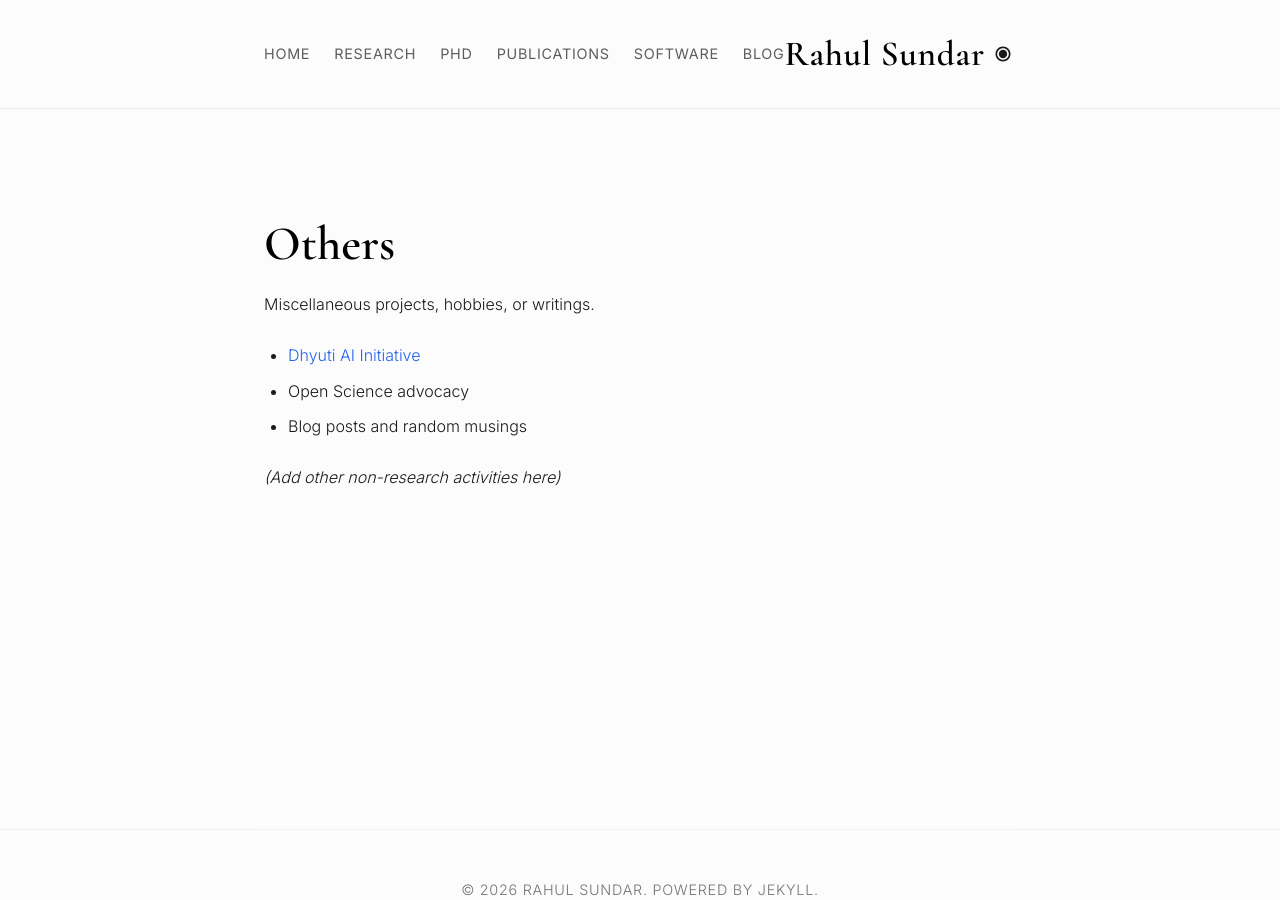
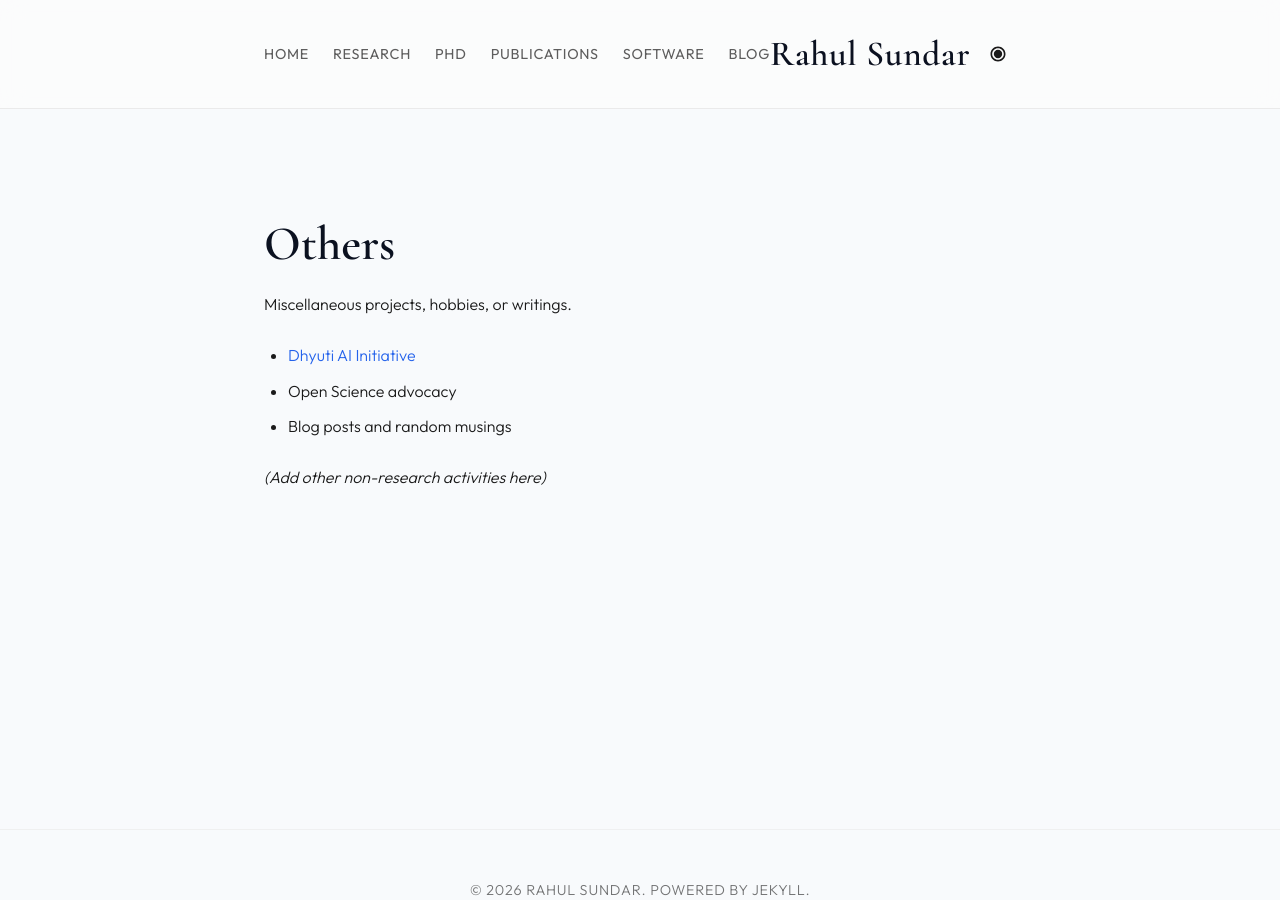
Before and after one commit to RahulSundar/rahulsundar.github.io, a Jekyll site: the page built from others.md, in a window 1280 px wide and 900 px high. Built offline with Jekyll 4.4.1, drawn with Linux system fonts in a browser that asks for light colours.

Commit message:
Final polish: add Outfit font, gold glow on hover, rounded cards

```diff
--- a/_layouts/default.html
+++ b/_layouts/default.html
@@ -19,7 +19,7 @@
     <!-- Fonts -->
     <link rel="preconnect" href="https://fonts.googleapis.com">
     <link rel="preconnect" href="https://fonts.gstatic.com" crossorigin>
-    <link href="https://fonts.googleapis.com/css2?family=Cormorant+Garamond:ital,wght@0,400;0,600;1,400&family=Inter:wght@300;400;500;600&display=swap" rel="stylesheet">
+    <link href="https://fonts.googleapis.com/css2?family=Cormorant+Garamond:ital,wght@0,400;0,600;1,400&family=Inter:wght@300;400;500;600&family=Outfit:wght@300;400;500;600&display=swap" rel="stylesheet">
 </head>
 <body>
     <header class="site-header">
--- a/assets/css/style.css
+++ b/assets/css/style.css
@@ -2,16 +2,17 @@
 :root {
     /* Light Theme (Default) */
     --text-color: #1a1a1a;
-    --heading-color: #000000;
+    --heading-color: #0B1120;
+    --accent-color: #F9A825;
     --link-color: #2563eb;
-    --link-hover-color: #000000;
-    --bg-color: #fcfcfc;
+    --link-hover-color: var(--accent-color);
+    --bg-color: #F8FAFC;
     --card-bg: #ffffff;
     --border-color: #eaeaea;
     --content-width: 800px;
 
     /* Fonts */
-    --font-sans: 'Inter', -apple-system, BlinkMacSystemFont, "Segoe UI", Roboto, Helvetica, Arial, sans-serif;
+    --font-sans: 'Outfit', 'Inter', -apple-system, BlinkMacSystemFont, "Segoe UI", Roboto, Helvetica, Arial, sans-serif;
     --font-serif: 'Cormorant Garamond', Georgia, serif;
 
     /* Effects */
@@ -23,14 +24,14 @@
 
 /* Dark Theme */
 [data-theme="dark"] {
-    --text-color: #e5e5e5;
+    --text-color: #e2e8f0;
     --heading-color: #ffffff;
     --link-color: #60a5fa;
-    --link-hover-color: #ffffff;
-    --bg-color: #050505;
-    --card-bg: #111111;
-    --border-color: #2a2a2a;
-    --shadow-md: 0 4px 6px -1px rgba(0, 0, 0, 0.3), 0 2px 4px -1px rgba(0, 0, 0, 0.2);
+    --link-hover-color: var(--accent-color);
+    --bg-color: #0B1120;
+    --card-bg: #111827;
+    --border-color: #1e293b;
+    --shadow-md: 0 4px 6px -1px rgba(0, 0, 0, 0.4), 0 2px 4px -1px rgba(0, 0, 0, 0.3);
 }
 
 * {
@@ -206,7 +207,7 @@
 .suave-card {
     background: var(--card-bg);
     border: 1px solid var(--border-color);
-    border-radius: 0.5rem;
+    border-radius: 1.25rem;
     padding: 2rem;
     margin-bottom: 2rem;
     box-shadow: var(--shadow-sm);
@@ -214,9 +215,9 @@
 }
 
 .suave-card:hover {
-    box-shadow: var(--shadow-md);
+    box-shadow: 0 10px 25px -5px rgba(0,0,0,0.05), 0 0 15px rgba(249, 168, 37, 0.15);
     transform: translateY(-4px);
-    border-color: var(--text-color);
+    border-color: var(--accent-color);
 }
 
 .suave-card h3 {
@@ -237,7 +238,7 @@
 .suave-list li {
     background: var(--card-bg);
     border: 1px solid var(--border-color);
-    border-radius: 0.5rem;
+    border-radius: 1.25rem;
     padding: 2rem;
     margin-bottom: 1.5rem;
     transition: var(--transition);
@@ -245,8 +246,9 @@
 }
 
 .suave-list li:hover {
-    box-shadow: var(--shadow-md);
+    box-shadow: 0 10px 25px -5px rgba(0,0,0,0.05), 0 0 15px rgba(249, 168, 37, 0.15);
     transform: translateY(-4px);
+    border-color: var(--accent-color);
 }
 
 /* Pagination Styles */
```
